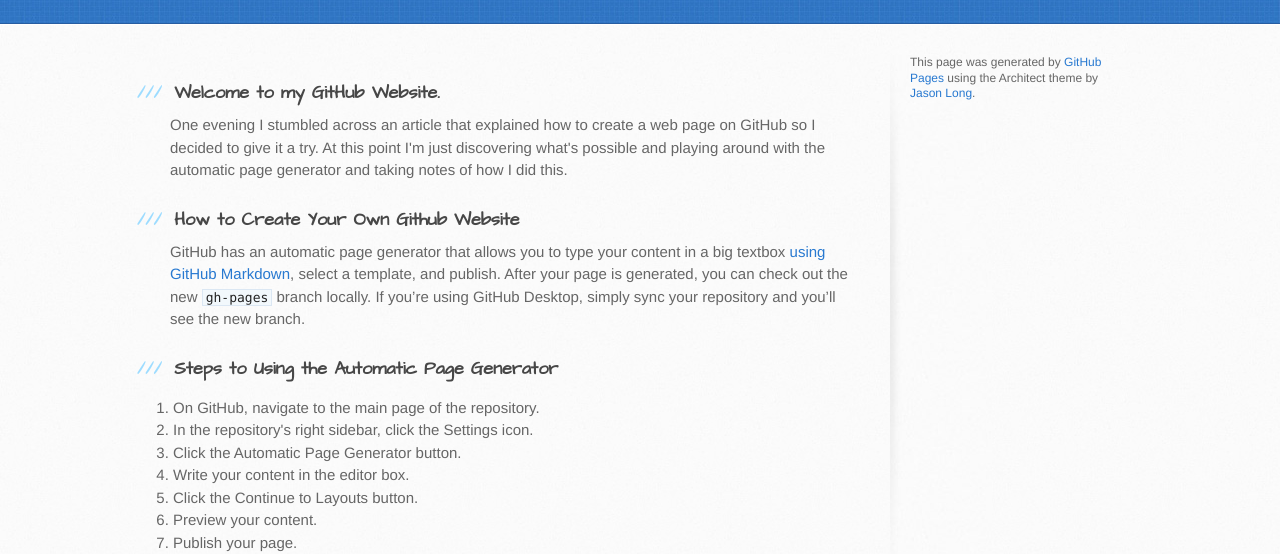
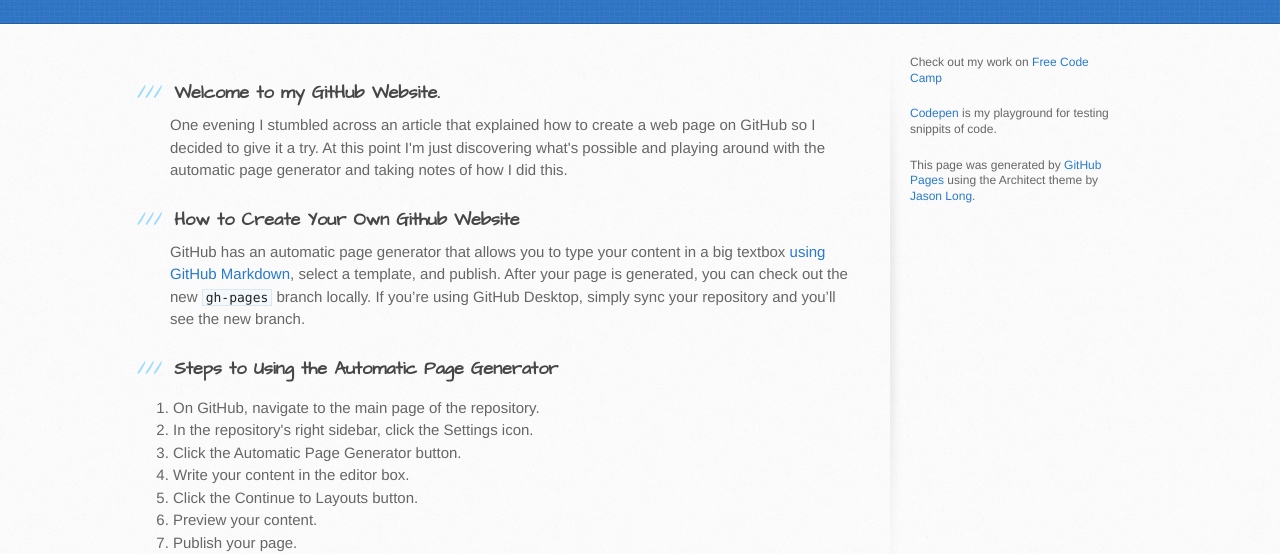
Before and after one commit to susanwinters214/ORGgithubio, a plain HTML site: page index.html in a window 1280 px wide. Shown: the part 249-803 px from the top of the page. Drawn offline with Linux system fonts and the light colour scheme.

Commit message:
updated
Added codepen and FCC in sidebar

```diff
--- a/index.html
+++ b/index.html
@@ -65,8 +65,8 @@
         </section>
 
         <aside id="sidebar">
-
-
+<p>Check out my work on <a href="http://freecodecamp.com/susanwinters214">Free Code Camp</a></p>
+<p><a href="http://codepen.io/susanwinters/">Codepen</a> is my playground for testing snippits of code.</p>
           <p>This page was generated by <a href="https://pages.github.com">GitHub Pages</a> using the Architect theme by <a href="https://twitter.com/jasonlong">Jason Long</a>.</p>
         </aside>
       </div>
```
